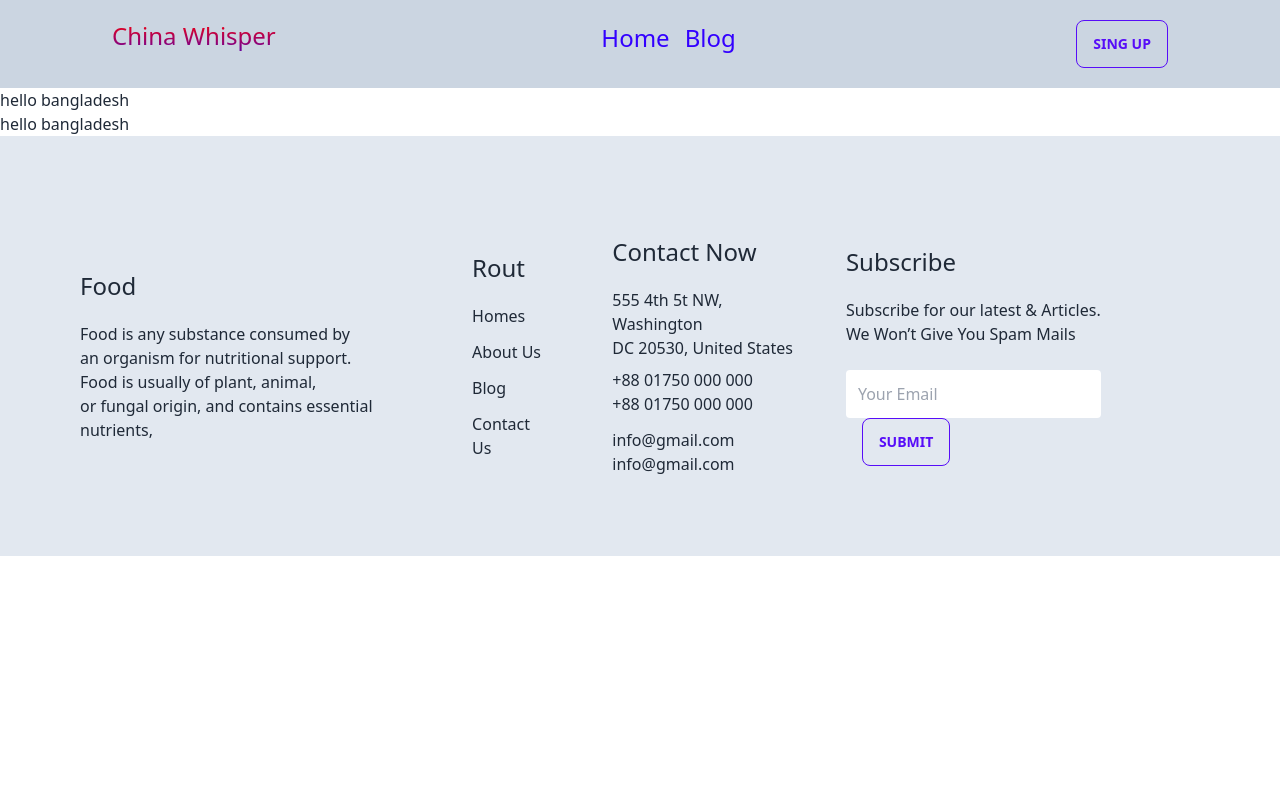
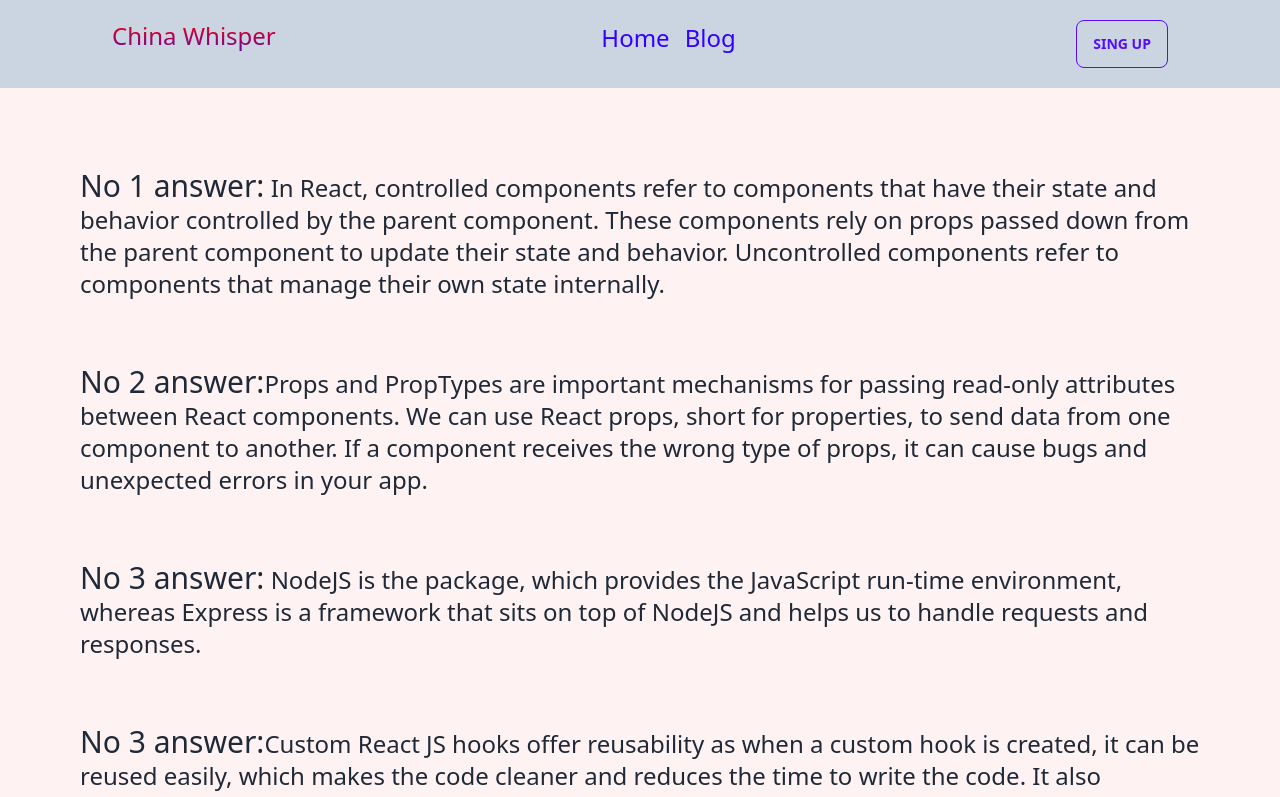
Before and after one commit to israfil3/chef-recipe-hunter-client, a React (Vite) app: page /blog in a window 1280 px wide. Shown: the top 797 px of the page. Built offline with nearby package versions, Linux system fonts and the light colour scheme.

Commit message:
blog page add

```diff
--- a/src/Components/blog/Blog.jsx
+++ b/src/Components/blog/Blog.jsx
@@ -2,9 +2,20 @@ import React from 'react';
 
 const Blog = () => {
     return (
-        <div>
-            <h1>hello bangladesh</h1>
-            <p>hello bangladesh</p>
+        <div className='bg-red-50 p-20 text-2xl'>
+            <h1>
+                <span className='text-3xl'> No 1 answer:</span> In React, controlled components refer to components that have their state and behavior controlled by the parent component. These components rely on props passed down from the parent component to update their state and behavior. Uncontrolled components refer to components that manage their own state internally.
+            </h1> <br /><br />
+            <h1>
+            <span className='text-3xl'> No 2 answer:</span>Props and PropTypes are important mechanisms     for  passing read-only   attributes between React components.
+                    We can use React props, short for properties, to send data from one component to another. If a component receives the wrong type of props, it can cause bugs and unexpected errors in your app.
+            </h1><br /><br />
+            <h1>
+            <span className='text-3xl'> No 3 answer:</span> NodeJS is the package, which provides the JavaScript run-time environment, whereas Express is a framework that sits on top of NodeJS and helps us to handle requests and responses.
+            </h1><br /><br />
+            <h1>
+            <span className='text-3xl'> No 3 answer:</span>Custom React JS hooks offer reusability as when a custom hook is created, it can be reused easily, which makes the code cleaner and reduces the time to write the code. It also enhances the rendering speed of the code as a custom hook does not need to be rendered again and again while rendering the whole code.
+            </h1>
         </div>
     );
 };
--- a/src/Components/registere/Sing.jsx
+++ b/src/Components/registere/Sing.jsx
@@ -34,9 +34,6 @@ const Sing = () => {
 
 
     }
-
-
-
     // google sing method
     const singGoogle = () => {
         signInWithPopup(auth, googleProvider)
@@ -90,8 +87,8 @@ const Sing = () => {
                     <p className='mt-5'>all ready you have a Account <Link to={"/login"} className='text-blue-600'>Login now</Link></p>
                     <hr className='w-64 mx-auto my-10'></hr>
                 </form>
+                <p className='text-red-500 my-2'>{gitError}</p>
                 <button className='btn' onClick={singGoogle}><FaGoogle className='mx-3 text-2xl'/>Login with Google</button><br /><br />
-                <p>{gitError}</p>
                 <button className='btn' onClick={githubSing}><FaGithub className='mx-3 text-2xl'/> Login with Github</button>
         </div>
 
```
